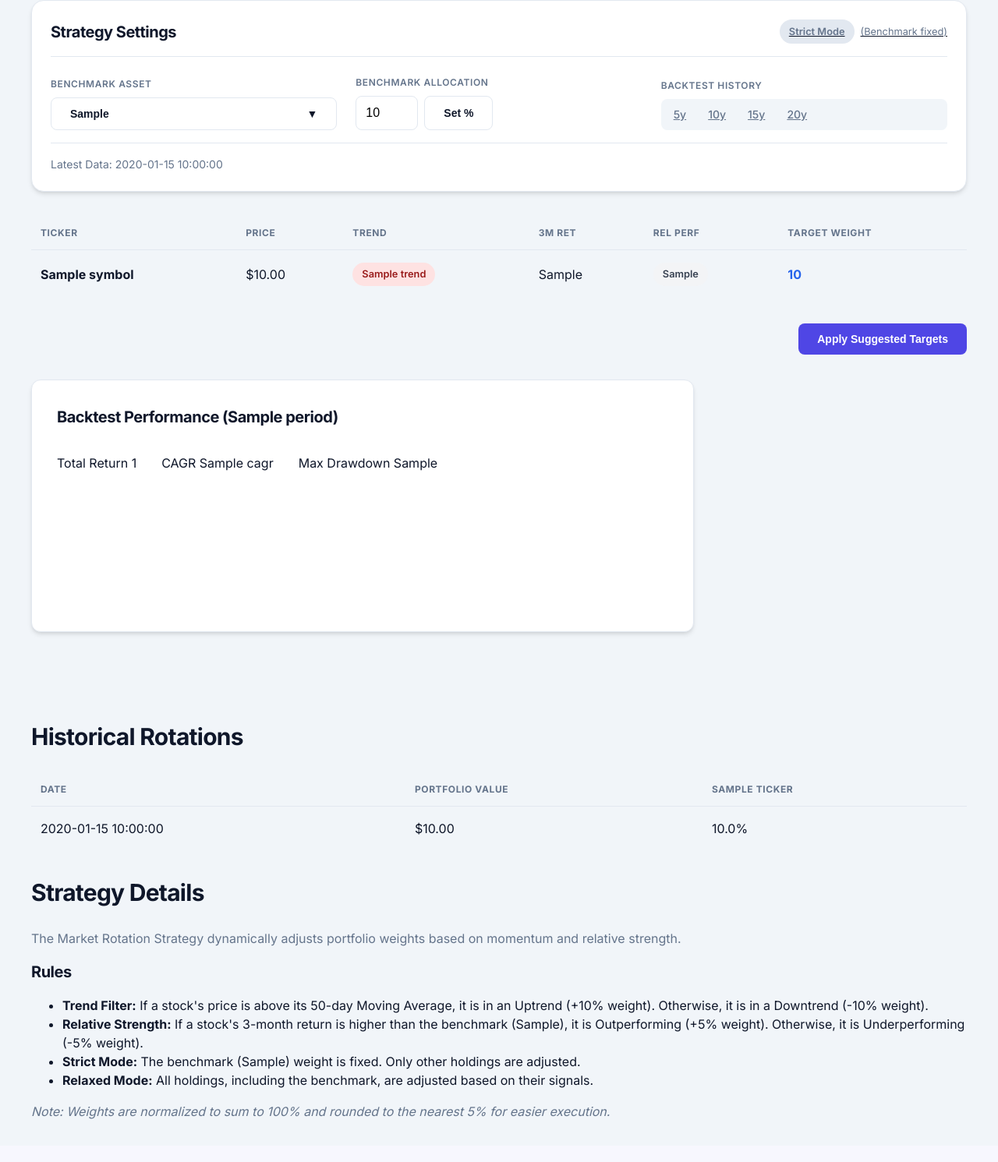
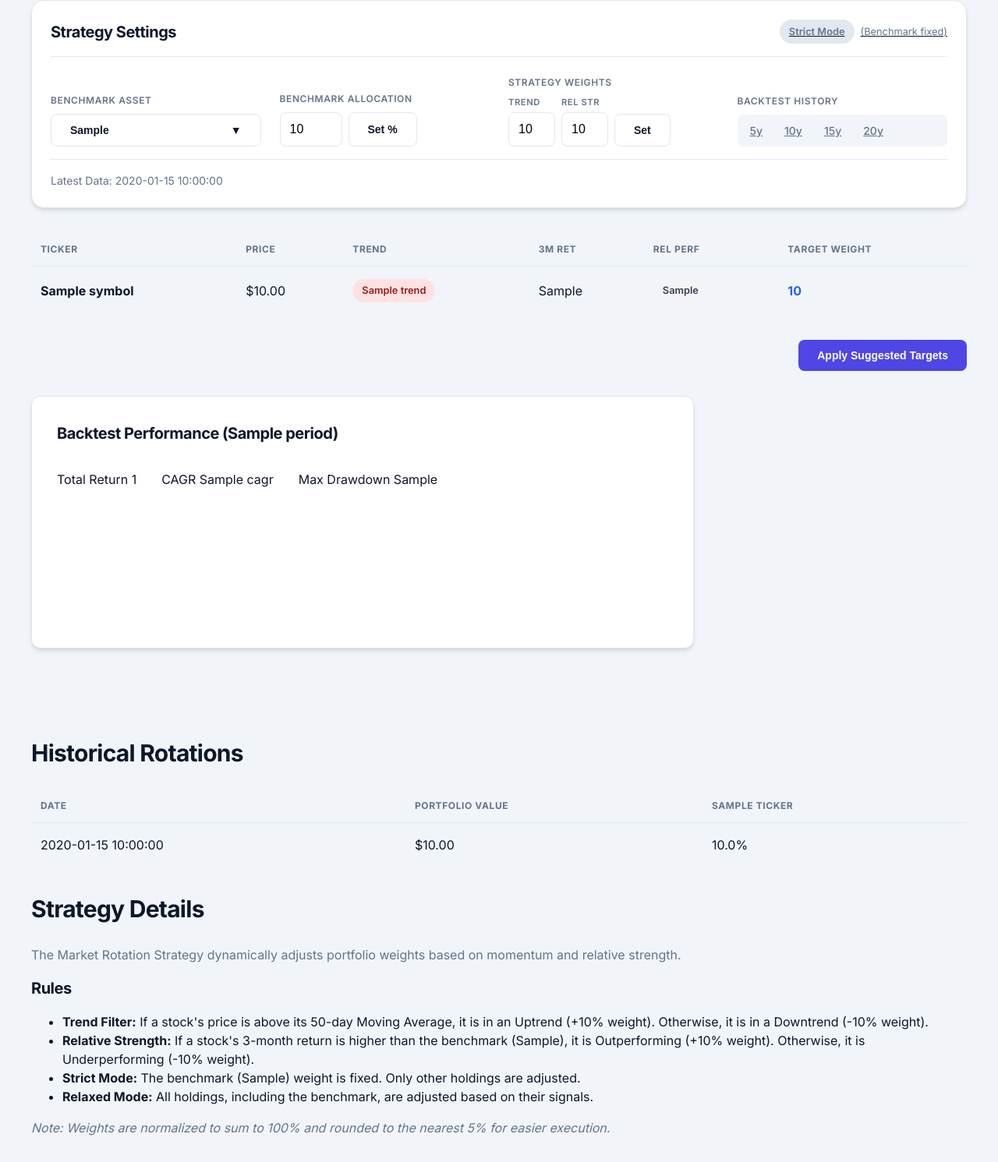
Before and after one commit to rightedges/market_rotation, a Flask app: template app/templates/rotation/analysis.html in a window 1280 px wide. Shown: the part 217-1708 px from the top of the page at 78% size. Before the commit the page ends 1653 px from the top, so only its background shows below. Run offline with Flask 3, Linux system fonts and the light colour scheme; tables that the repository leaves empty hold one stand-in row (values such as "Sample post"); the template is opened without the code that fills it: values that come from a table or form of the project are taken from there, most other values are stand-ins (such as "Sample title", 1, 10 or a date in 2020); a map, chart or similar area stays blank.

Commit message:
customize the trend and relative strength weights in the market rotation analysis

```diff
--- a/app/models.py
+++ b/app/models.py
@@ -23,6 +23,8 @@ class Portfolio(db.Model):
     analysis_benchmark_weight = db.Column(db.Float) # Persisted benchmark weight for analysis
     analysis_benchmark_ticker = db.Column(db.String(10)) # Persisted benchmark ticker
     analysis_relaxed_mode = db.Column(db.Boolean, default=False) # Persisted relaxed mode setting
+    analysis_trend_weight = db.Column(db.Float, default=0.10) # Persisted trend weight
+    analysis_relative_strength_weight = db.Column(db.Float, default=0.05) # Persisted relative strength weight
     holdings = db.relationship('Holding', backref='portfolio', lazy='dynamic', cascade="all, delete-orphan")
 
 class Holding(db.Model):
--- a/app/templates/rotation/analysis.html
+++ b/app/templates/rotation/analysis.html
@@ -9,7 +9,7 @@
 <div class="settings-card">
     <div class="settings-header">
         <h2>Strategy Settings</h2>
-        <a href="{{ url_for('rotation.analysis', id=portfolio.id, relaxed='true' if not relaxed else 'false', period=period, benchmark=benchmark_ticker, benchmark_weight=benchmark_weight_input) }}"
+        <a href="{{ url_for('rotation.analysis', id=portfolio.id, relaxed='true' if not relaxed else 'false', period=period, benchmark=benchmark_ticker, benchmark_weight=benchmark_weight_input, trend_weight=trend_weight, rel_weight=rel_weight) }}"
             class="toggle-switch">
             <span class="badge badge-pill {{ 'badge-success' if relaxed else 'badge-secondary' }}"
                 style="background-color: {{ '#d1fae5' if relaxed else '#e2e8f0' }}; color: {{ '#065f46' if relaxed else '#64748b' }};">
@@ -35,7 +35,7 @@
                 <div class="dropdown-menu" aria-labelledby="benchmarkDropdown" style="width: 100%;">
                     {% for h in available_benchmarks %}
                     <a class="dropdown-item"
-                        href="{{ url_for('rotation.analysis', id=portfolio.id, relaxed='true' if relaxed else 'false', period=period, benchmark=h, benchmark_weight=benchmark_weight_input) }}">
+                        href="{{ url_for('rotation.analysis', id=portfolio.id, relaxed='true' if relaxed else 'false', period=period, benchmark=h, benchmark_weight=benchmark_weight_input, trend_weight=trend_weight, rel_weight=rel_weight) }}">
                         {{ h }}
                     </a>
                     {% endfor %}
@@ -50,6 +50,8 @@
                 <input type="hidden" name="period" value="{{ period }}">
                 <input type="hidden" name="relaxed" value="{{ 'true' if relaxed else 'false' }}">
                 <input type="hidden" name="benchmark" value="{{ benchmark_ticker }}">
+                <input type="hidden" name="trend_weight" value="{{ trend_weight }}">
+                <input type="hidden" name="rel_weight" value="{{ rel_weight }}">
 
                 <input type="number" name="benchmark_weight"
                     value="{{ benchmark_weight_input or current_bench_weight }}" min="0" max="100" step="1"
@@ -58,12 +60,41 @@
             </form>
         </div>
 
+        <!-- Strategy Weights -->
+        <div class="control-group">
+            <label>Strategy Weights</label>
+            <form action="{{ url_for('rotation.analysis', id=portfolio.id) }}" method="get" class="input-group"
+                style="gap: 0.5rem;">
+                <input type="hidden" name="period" value="{{ period }}">
+                <input type="hidden" name="relaxed" value="{{ 'true' if relaxed else 'false' }}">
+                <input type="hidden" name="benchmark" value="{{ benchmark_ticker }}">
+                <input type="hidden" name="benchmark_weight"
+                    value="{{ benchmark_weight_input or current_bench_weight }}">
+
+                <div style="display: flex; flex-direction: column; gap: 0.25rem;">
+                    <label style="font-size: 0.7rem; margin: 0;">Trend</label>
+                    <input type="number" name="trend_weight" value="{{ trend_weight }}" min="0" max="50" step="1"
+                        class="form-control" style="width: 60px;" title="Trend Weight %">
+                </div>
+
+                <div style="display: flex; flex-direction: column; gap: 0.25rem;">
+                    <label style="font-size: 0.7rem; margin: 0;">Rel Str</label>
+                    <input type="number" name="rel_weight" value="{{ rel_weight }}" min="0" max="50" step="1"
+                        class="form-control" style="width: 60px;" title="Relative Strength Weight %">
+                </div>
+
+                <div style="display: flex; align-items: flex-end;">
+                    <button type="submit" class="btn btn-secondary">Set</button>
+                </div>
+            </form>
+        </div>
+
         <!-- Backtest Period -->
         <div class="control-group">
             <label>Backtest History</label>
             <div class="segmented-control">
                 {% for p in ['5y', '10y', '15y', '20y'] %}
-                <a href="{{ url_for('rotation.analysis', id=portfolio.id, relaxed='true' if relaxed else 'false', period=p, benchmark=benchmark_ticker, benchmark_weight=benchmark_weight_input) }}"
+                <a href="{{ url_for('rotation.analysis', id=portfolio.id, relaxed='true' if relaxed else 'false', period=p, benchmark=benchmark_ticker, benchmark_weight=benchmark_weight_input, trend_weight=trend_weight, rel_weight=rel_weight) }}"
                     class="btn {{ 'active' if period == p else '' }}">
                     {{ p }}
                 </a>
@@ -195,10 +226,12 @@
         <h3>Rules</h3>
         <ul>
             <li><strong>Trend Filter:</strong> If a stock's price is above its 50-day Moving Average, it is in an
-                Uptrend (+10% weight). Otherwise, it is in a Downtrend (-10% weight).</li>
+                Uptrend (+{{ trend_weight }}% weight). Otherwise, it is in a Downtrend (-{{ trend_weight }}% weight).
+            </li>
             <li><strong>Relative Strength:</strong> If a stock's 3-month return is higher than the benchmark ({{
                 benchmark_ticker }}), it
-                is Outperforming (+5% weight). Otherwise, it is Underperforming (-5% weight).</li>
+                is Outperforming (+{{ rel_weight }}% weight). Otherwise, it is Underperforming (-{{ rel_weight }}%
+                weight).</li>
             <li><strong>Strict Mode:</strong> The benchmark ({{ benchmark_ticker }}) weight is fixed. Only other
                 holdings are adjusted.
             </li>
```
Also changed, not shown: app/routes/rotation.py (+28 -2 lines), migrate_weights.py (added, +42 -0 lines), tests/test_custom_weights.py (added, +81 -0 lines).
